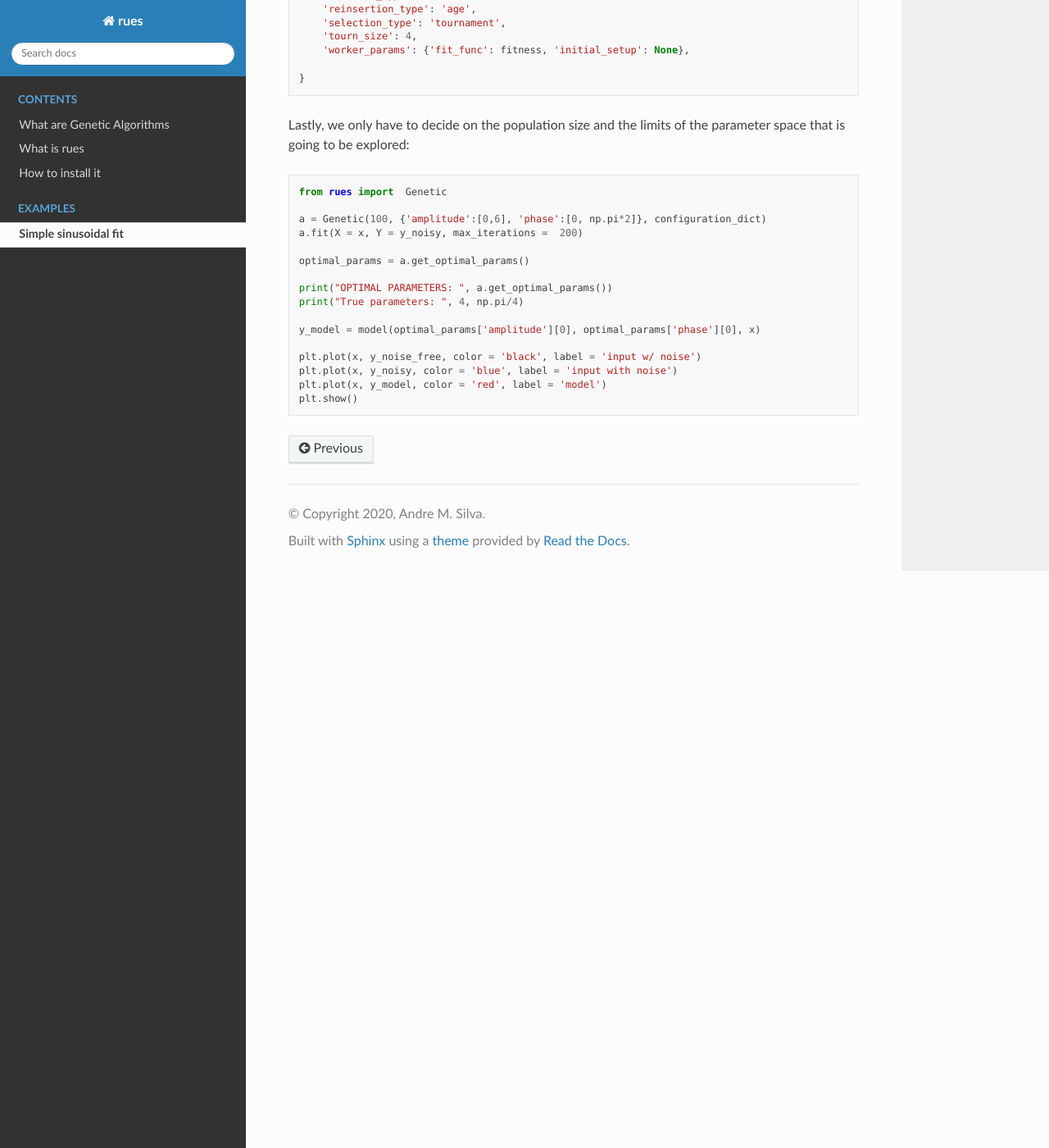
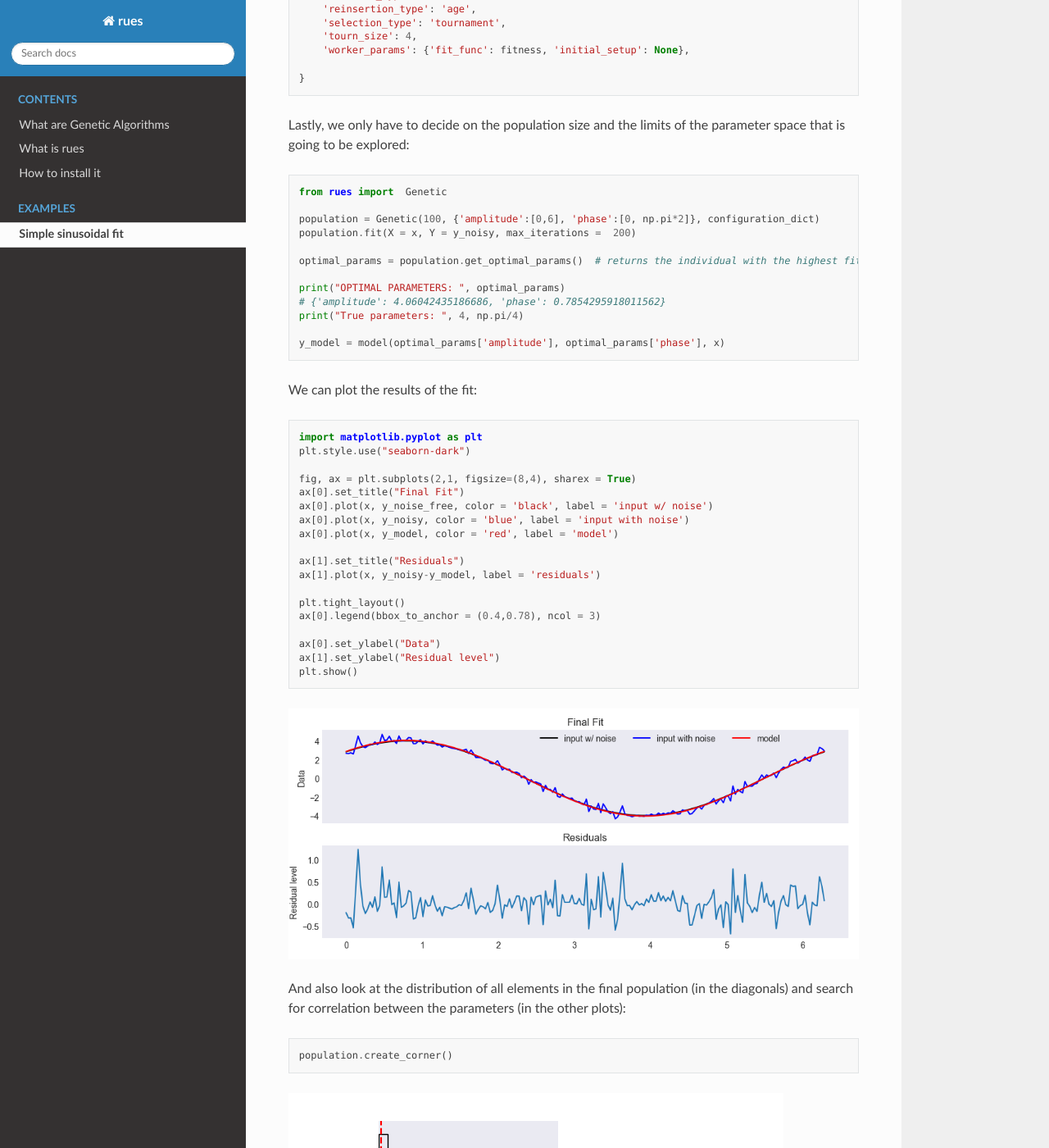
Before and after one commit to Kamuish/rues, a Sphinx documentation site: the page built from docs/tutorials/simple_example.rst, in a window 1280 px wide and 1400 px high, scrolled down 1146 px. Shown: the whole window at 82% size. Built offline with Sphinx 7.4.7 and the Read the Docs theme 2.0.0, drawn with Linux system fonts in a browser that asks for light colours; some of the changed text lies outside the part shown.

Commit message:
documentation

```diff
--- a/docs/tutorials/simple_example.rst
+++ b/docs/tutorials/simple_example.rst
@@ -69,17 +71,53 @@ Lastly, we only have to decide on the population size and the limits of the para
 
     from rues import  Genetic
 
-    a = Genetic(100, {'amplitude':[0,6], 'phase':[0, np.pi*2]}, configuration_dict)
-    a.fit(X = x, Y = y_noisy, max_iterations =  200)
+    population = Genetic(100, {'amplitude':[0,6], 'phase':[0, np.pi*2]}, configuration_dict)
+    population.fit(X = x, Y = y_noisy, max_iterations =  200)
 
-    optimal_params = a.get_optimal_params()
+    optimal_params = population.get_optimal_params()  # returns the individual with the highest fitness level
 
-    print("OPTIMAL PARAMETERS: ", a.get_optimal_params())
+    print("OPTIMAL PARAMETERS: ", optimal_params)
+    # {'amplitude': 4.06042435186686, 'phase': 0.7854295918011562}
     print("True parameters: ", 4, np.pi/4)
 
-    y_model = model(optimal_params['amplitude'][0], optimal_params['phase'][0], x)
+    y_model = model(optimal_params['amplitude'], optimal_params['phase'], x)
 
-    plt.plot(x, y_noise_free, color = 'black', label = 'input w/ noise')
-    plt.plot(x, y_noisy, color = 'blue', label = 'input with noise')
-    plt.plot(x, y_model, color = 'red', label = 'model')
+
+We can plot the results of the fit:
+
+
+.. code-block:: python
+
+
+    import matplotlib.pyplot as plt
+    plt.style.use("seaborn-dark")
+
+    fig, ax = plt.subplots(2,1, figsize=(8,4), sharex = True)
+    ax[0].set_title("Final Fit")
+    ax[0].plot(x, y_noise_free, color = 'black', label = 'input w/ noise')
+    ax[0].plot(x, y_noisy, color = 'blue', label = 'input with noise')
+    ax[0].plot(x, y_model, color = 'red', label = 'model')
+
+    ax[1].set_title("Residuals")
+    ax[1].plot(x, y_noisy-y_model, label = 'residuals')
+
+    plt.tight_layout()
+    ax[0].legend(bbox_to_anchor = (0.4,0.78), ncol = 3)
+
+    ax[0].set_ylabel("Data")
+    ax[1].set_ylabel("Residual level")
     plt.show()
+
+.. figure:: ../Figures/simple_output.png
+
+And also look at the distribution of all elements in the final population (in the diagonals) and search for correlation between the parameters (in the other plots):
+
+.. code-block:: python
+
+	population.create_corner()
+
+
+.. figure:: ../Figures/simple_corner.png
+
+
+The red line shows the parameters of the individual with the highest fitness level. When using a small population, such as in this case with only 200 individuals, the non-diagonal plots will not behave properly and it is not possible to see the contour of the distributions.
```
Also changed, not shown: other parts of docs/tutorials/simple_example.rst (+2 -0 lines), docs/tutorials/complex_example.rst (added, +204 -0 lines), docs/user_guide/interface.rst (+154 -0 lines), docs/Figures/ga_best_individual.png (added), docs/Figures/rues_multiproc_scheme.png (added), docs/Figures/simple_corner.png (added), docs/Figures/simple_output.png (added), docs/Figures/simulated_LC.png (added).
